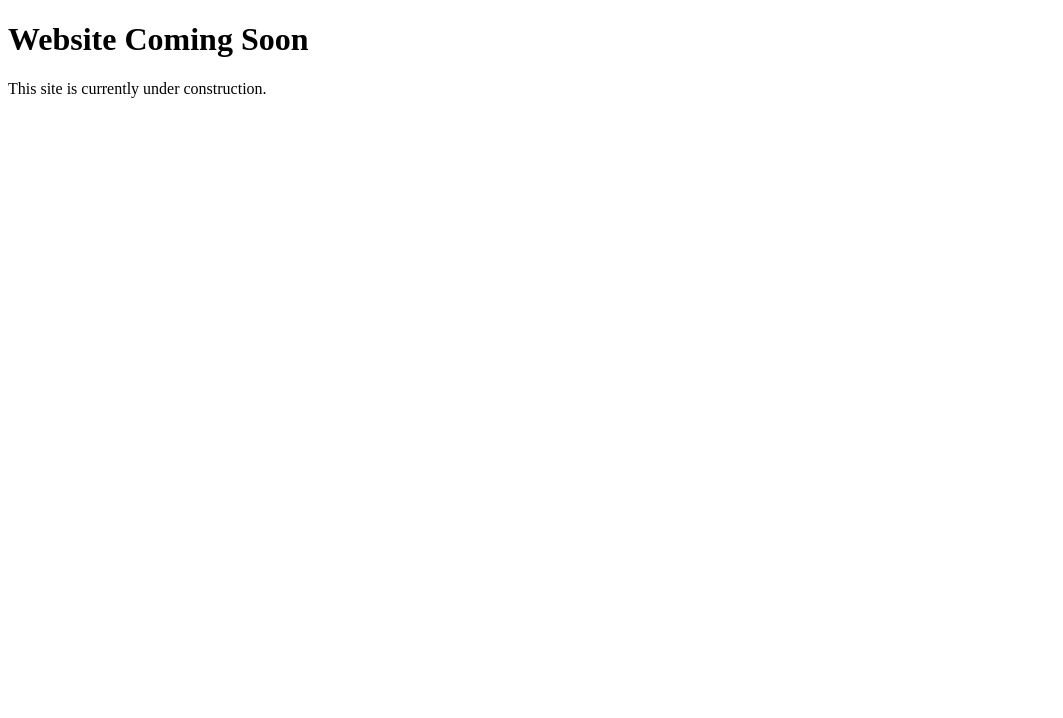
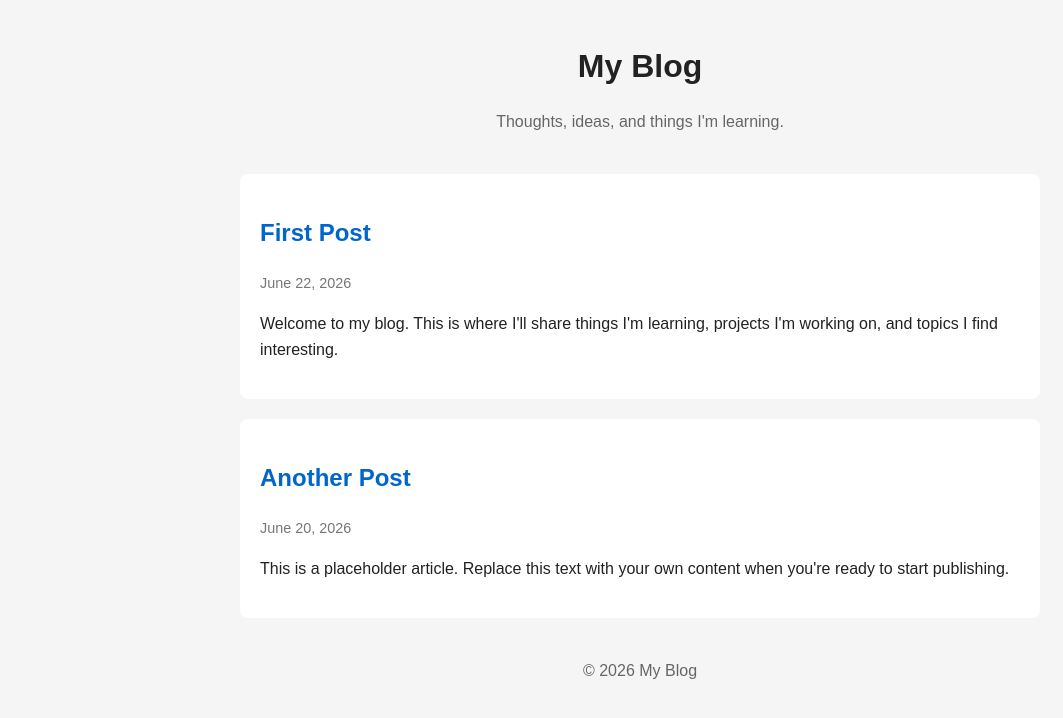
Before and after one commit to xranadawg/educationwebsite, a plain HTML site: page index.html in a window 1280 px wide. Shown: the whole page, without its empty margins (0-1063 px from the left). Drawn offline with Linux system fonts and the light colour scheme.

Commit message:
Update index.html
pushing new index page

```diff
--- a/index.html
+++ b/index.html
@@ -2,10 +2,89 @@
 <html lang="en">
 <head>
     <meta charset="UTF-8">
-    <title>Coming Soon</title>
+    <meta name="viewport" content="width=device-width, initial-scale=1.0">
+    <title>My Blog</title>
+
+    <style>
+        body {
+            font-family: Arial, sans-serif;
+            max-width: 800px;
+            margin: 0 auto;
+            padding: 20px;
+            line-height: 1.6;
+            background: #f5f5f5;
+            color: #222;
+        }
+
+        header {
+            text-align: center;
+            margin-bottom: 40px;
+        }
+
+        h1 {
+            margin-bottom: 5px;
+        }
+
+        .subtitle {
+            color: #666;
+        }
+
+        article {
+            background: white;
+            padding: 20px;
+            margin-bottom: 20px;
+            border-radius: 8px;
+        }
+
+        .date {
+            color: #777;
+            font-size: 0.9rem;
+        }
+
+        a {
+            color: #0066cc;
+            text-decoration: none;
+        }
+
+        a:hover {
+            text-decoration: underline;
+        }
+
+        footer {
+            text-align: center;
+            margin-top: 40px;
+            color: #666;
+        }
+    </style>
 </head>
 <body>
-    <h1>Website Coming Soon</h1>
-    <p>This site is currently under construction.</p>
+
+    <header>
+        <h1>My Blog</h1>
+        <p class="subtitle">Thoughts, ideas, and things I'm learning.</p>
+    </header>
+
+    <article>
+        <h2><a href="#">First Post</a></h2>
+        <p class="date">June 22, 2026</p>
+        <p>
+            Welcome to my blog. This is where I'll share things I'm learning,
+            projects I'm working on, and topics I find interesting.
+        </p>
+    </article>
+
+    <article>
+        <h2><a href="#">Another Post</a></h2>
+        <p class="date">June 20, 2026</p>
+        <p>
+            This is a placeholder article. Replace this text with your own
+            content when you're ready to start publishing.
+        </p>
+    </article>
+
+    <footer>
+        <p>&copy; 2026 My Blog</p>
+    </footer>
+
 </body>
 </html>
```
